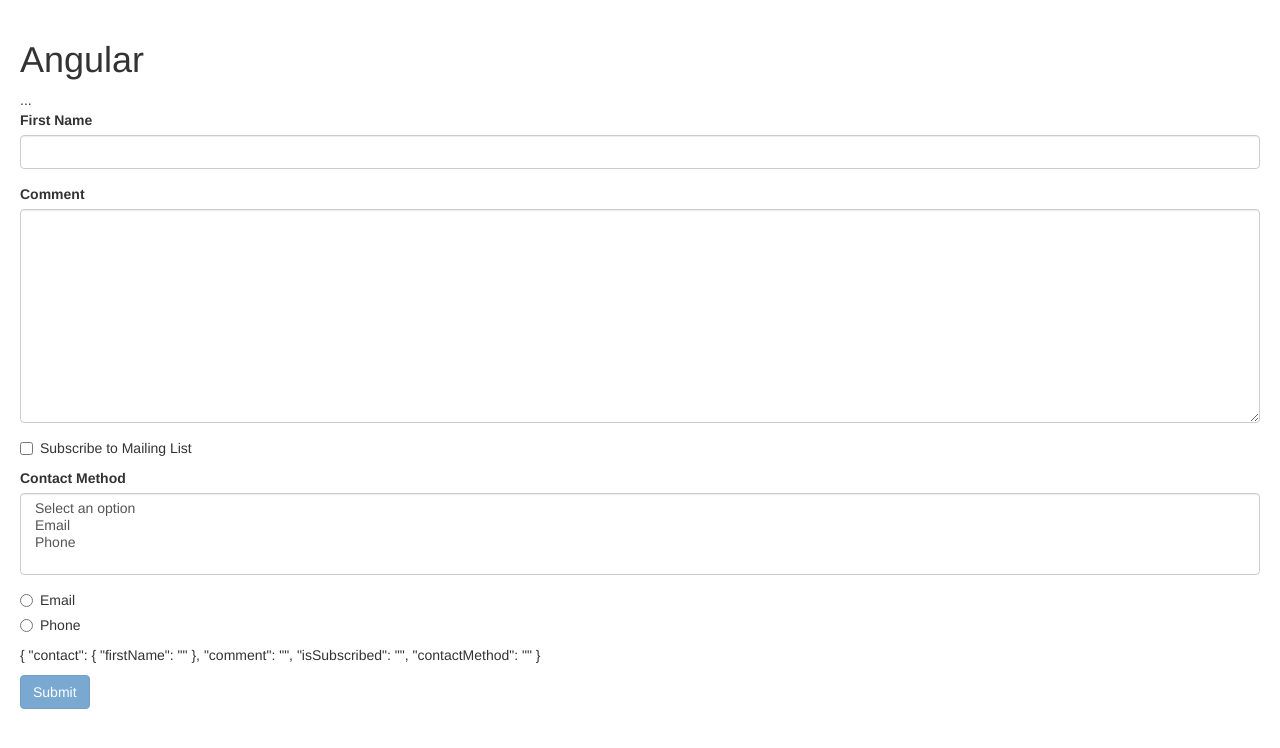
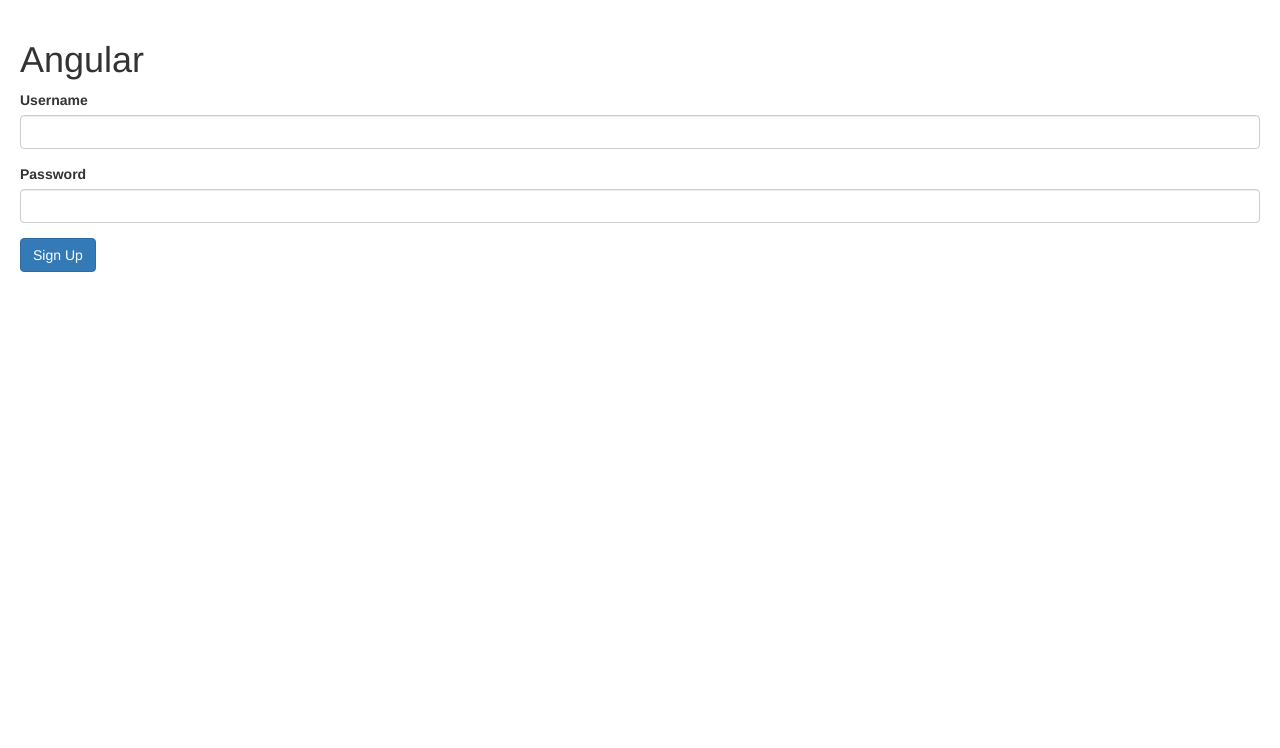
Before and after one commit to mjcataldi/angular-app, an Angular app: page / in a window 1280 px wide. Shown: the top 748 px of the page. Built offline with nearby package versions, Linux system fonts and the light colour scheme.

Commit message:
Added Signup form components and other files. Setup in App.module.ts.

```diff
--- a/src/app/app.component.html
+++ b/src/app/app.component.html
@@ -42,4 +42,5 @@
   </li>
 </ul> -->
 
-<contact-form></contact-form>
+<!-- <contact-form></contact-form> -->
+<signup-form></signup-form>
--- /dev/null
+++ b/src/app/signup-form/signup-form.component.html
@@ -0,0 +1,17 @@
+<form>
+    <div class="form-group">
+        <label for="username">Username</label>
+        <input
+            id="username"
+            type="text"
+            class="form-control">
+    </div>
+    <div class="form-group">
+        <label for="password">Password</label>
+        <input
+            id="password"
+            type="text"
+            class="form-control">
+    </div>
+    <button class="btn btn-primary" type="submit">Sign Up</button>
+</form>
```
Also changed, not shown: src/app/app.module.ts (+14 -4 lines), src/app/signup-form/signup-form.component.ts (added, +9 -0 lines), src/app/signup-form/signup-form.component.css (added), 1 other file (tests, documents, lock files or other folders).
